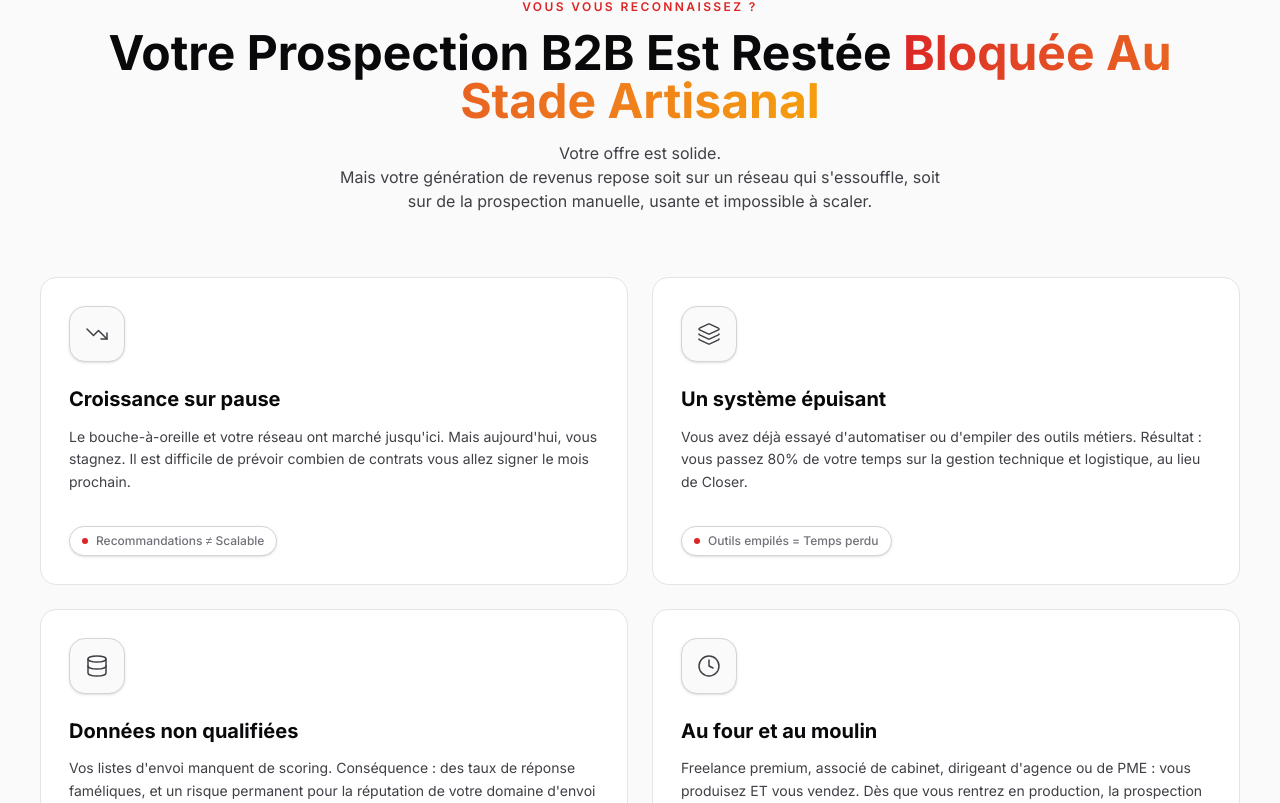
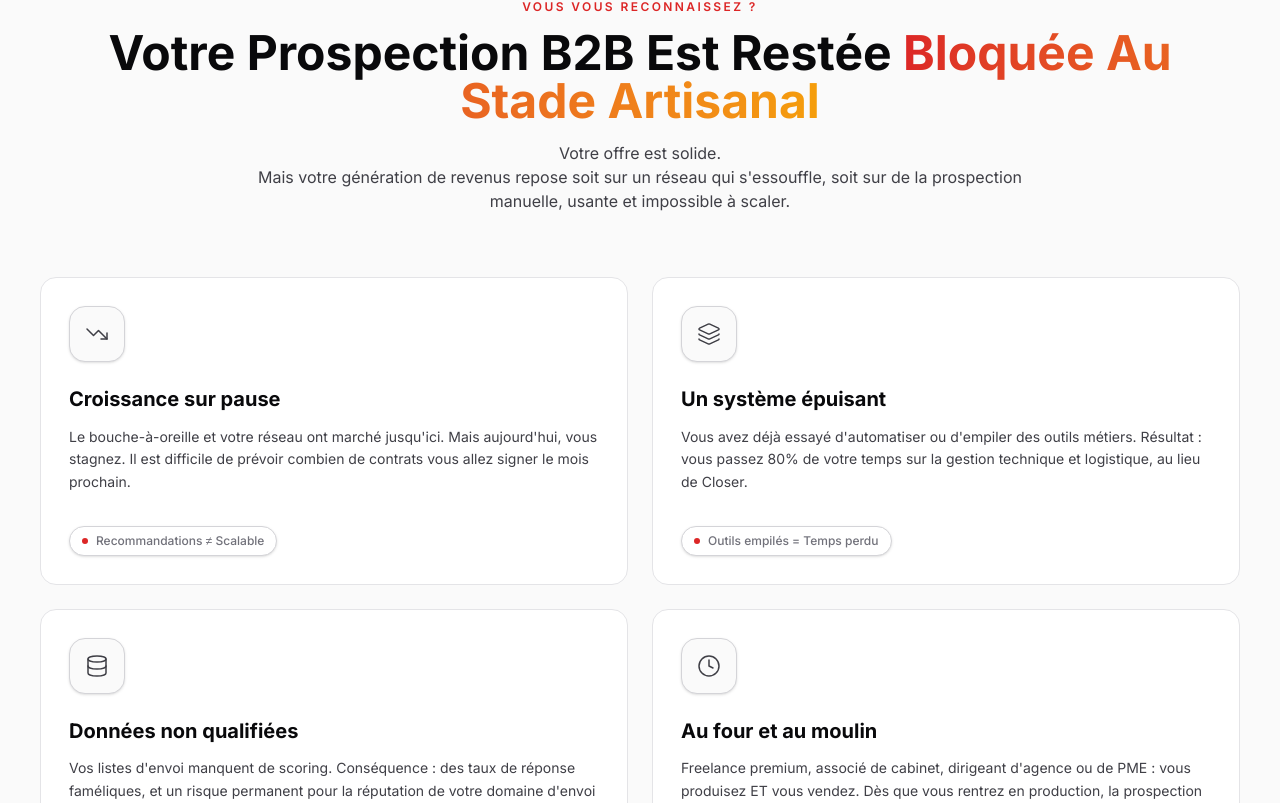
Before and after one commit to path2revenue/path2revenue, a Next.js app: page / in a window 1280 px wide. Shown: the part 897-1700 px from the top of the page. Built offline with nearby package versions, Linux system fonts and the light colour scheme.

Commit message:
ui: increase subtitle max-width to prevent unwanted 3-line wraps

```diff
--- a/app/components/SectionHeader.jsx
+++ b/app/components/SectionHeader.jsx
@@ -39,7 +39,7 @@ export default function SectionHeader({ eyebrow, headline, highlightedText, head
                 <h2 className="text-3xl md:text-5xl font-bold mt-3 mb-4">
                     {headline} {highlightEl} {headlineEnd}
                 </h2>
-                {subtitle && <p className="whitespace-pre-line text-[var(--color-text-secondary)] max-w-[600px] mx-auto">{subtitle}</p>}
+                {subtitle && <p className="whitespace-pre-line text-[var(--color-text-secondary)] max-w-[800px] mx-auto">{subtitle}</p>}
             </div>
         );
     }
@@ -55,7 +55,7 @@ export default function SectionHeader({ eyebrow, headline, highlightedText, head
                         <h2 className="text-3xl md:text-5xl font-bold mb-3">
                             {headline} {highlightEl} {headlineEnd}
                         </h2>
-                        {subtitle && <p className="whitespace-pre-line text-[var(--color-text-secondary)] max-w-[600px]">{subtitle}</p>}
+                        {subtitle && <p className="whitespace-pre-line text-[var(--color-text-secondary)] max-w-[800px]">{subtitle}</p>}
                     </div>
                 </div>
             </div>
@@ -69,7 +69,7 @@ export default function SectionHeader({ eyebrow, headline, highlightedText, head
             <h2 className="text-3xl md:text-4xl font-semibold mt-4 mb-4 max-w-[700px]">
                 {headline} {highlightEl} {headlineEnd}
             </h2>
-            {subtitle && <p className="whitespace-pre-line text-[var(--color-text-secondary)] max-w-[550px]">{subtitle}</p>}
+            {subtitle && <p className="whitespace-pre-line text-[var(--color-text-secondary)] max-w-[800px]">{subtitle}</p>}
         </div>
     );
 }
```
